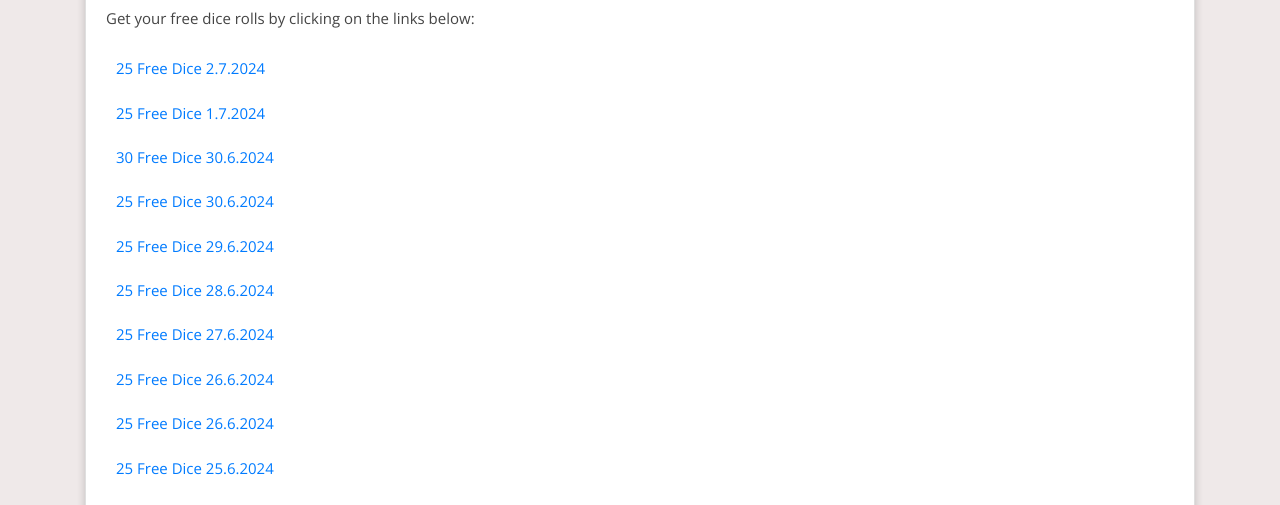
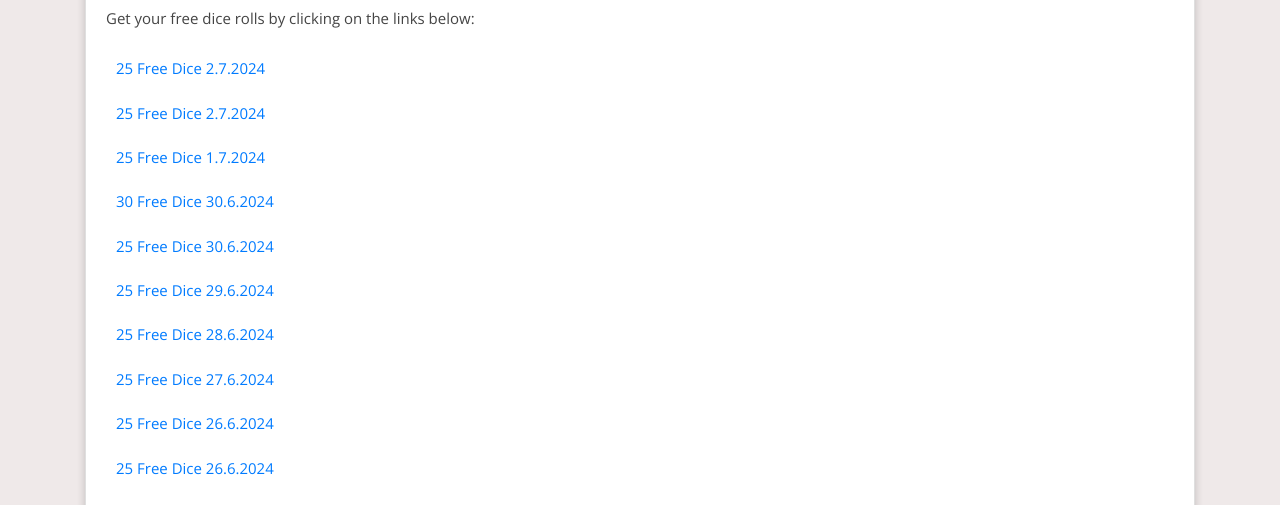
Before and after one commit to Prollad99/bs-net, a Jekyll site: the page built from _posts/2024-06-29-monopoly-go.md, in a window 1280 px wide and 900 px high. Shown: the part 390-895 px from the top of the window. Built offline with Jekyll 4.4.1, drawn with Linux system fonts in a browser that asks for light colours; nearby versions of some CDN libraries; comment, search, counter and statistics services are not loaded.

Commit message:
Update monopoly-go reward links

```diff
--- a/_includes/monopoly-go.html
+++ b/_includes/monopoly-go.html
@@ -1,4 +1,5 @@
 <html><body><div class="reward"><ul>
+<li><a href="https://2tdd.adj.st/reward-link/Discord_2Jul_124234?adjust_t=i2f8o2i_4btbvwg&adjust_deeplink_js=1">25 free dice 2.7.2024</a></li>
 <li><a href="https://2tdd.adj.st/reward-link/jfjekk5757511?adjust_t=i2f8o2i_4btbvwg&adjust_deeplink_js=1">25 free dice 2.7.2024</a></li>
 <li><a href="https://2tdd.adj.st/reward-link/kau3u568127?adjust_t=i2f8o2i_4btbvwg&adjust_deeplink_js=1">25 free dice 1.7.2024</a></li>
 <li><a href="https://2tdd.adj.st/reward-link/nfhry3756hs629098?adjust_t=i2f8o2i_4btbvwg&adjust_deeplink_js=1">30 free dice 30.6.2024</a></li>
--- a/links-json/monopoly-go.json
+++ b/links-json/monopoly-go.json
@@ -1,4 +1,8 @@
 [
+  {
+    "href": "https://2tdd.adj.st/reward-link/Discord_2Jul_124234?adjust_t=i2f8o2i_4btbvwg&adjust_deeplink_js=1",
+    "text": "25 free dice 2.7.2024"
+  },
   {
     "href": "https://2tdd.adj.st/reward-link/jfjekk5757511?adjust_t=i2f8o2i_4btbvwg&adjust_deeplink_js=1",
     "text": "25 free dice 2.7.2024"
```
